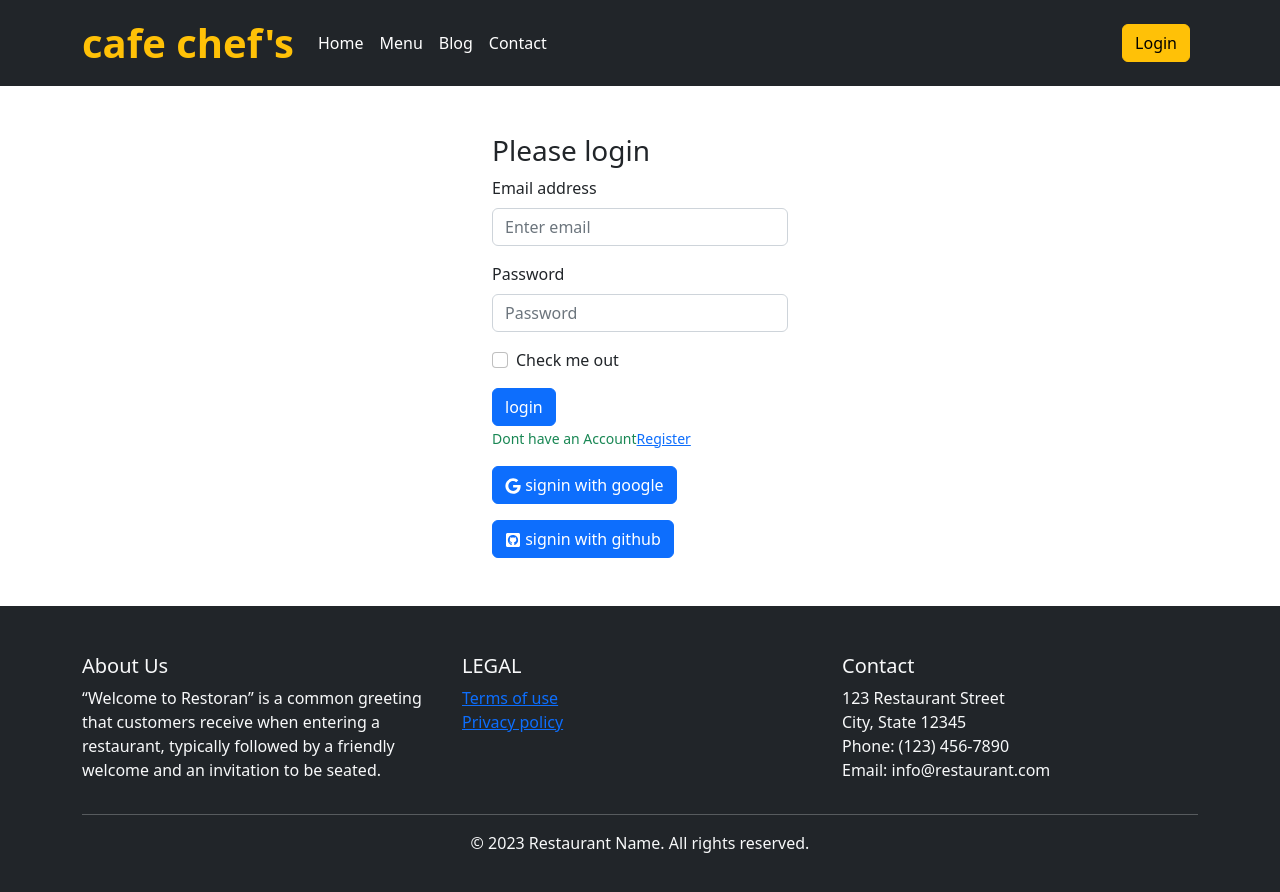
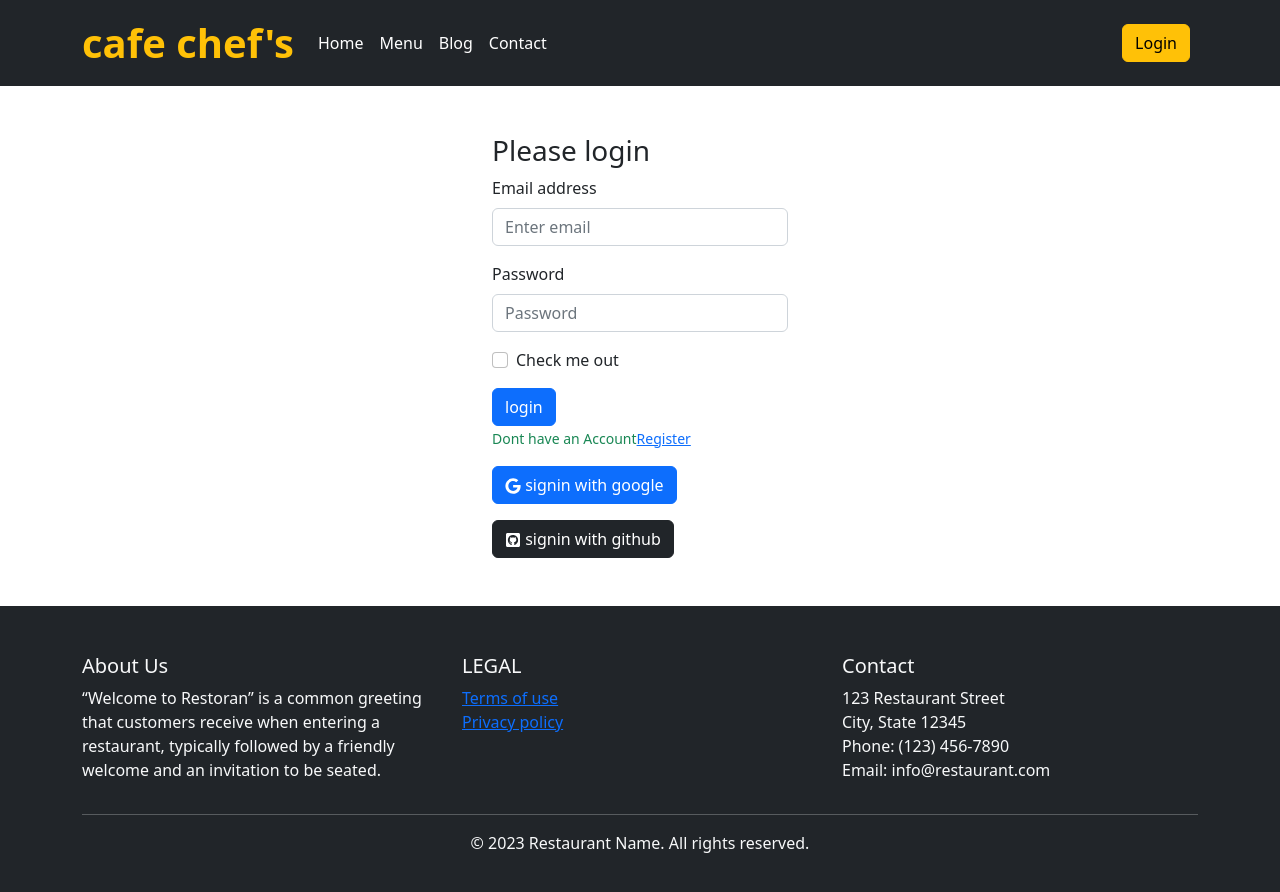
Before and after one commit to uiukawser-R/Assignment-10-client, a React (Vite) app: page /login in a window 1280 px wide. Shown: the top 892 px of the page. Built offline with nearby package versions, Linux system fonts and the light colour scheme; no server answers.

Commit message:
icon added

```diff
--- a/src/pages/Login/Login.jsx
+++ b/src/pages/Login/Login.jsx
@@ -101,7 +101,7 @@ const Login = () => {
             <div>
                 <Button className='mt-3 mb-3' onClick={handleSignInWithGoogle}><FaGoogle /> signin with google</Button>
                 <br />
-                <Button onClick={handleSignInWithGithub}><FaGithubSquare></FaGithubSquare> signin with github</Button>
+                <Button variant="dark" onClick={handleSignInWithGithub}><FaGithubSquare></FaGithubSquare> signin with github</Button>
             </div>
 
         </Container>
```
